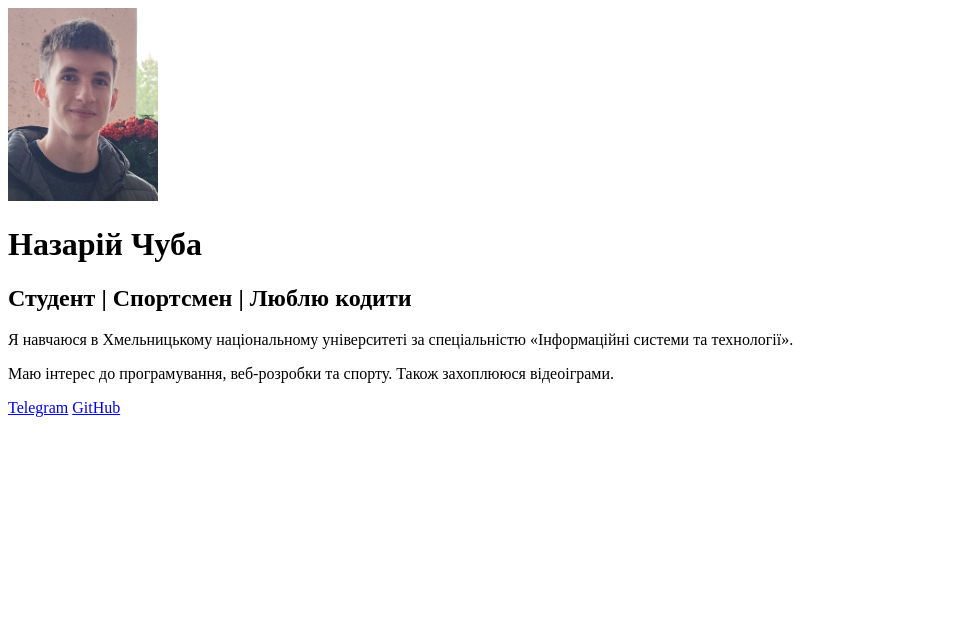
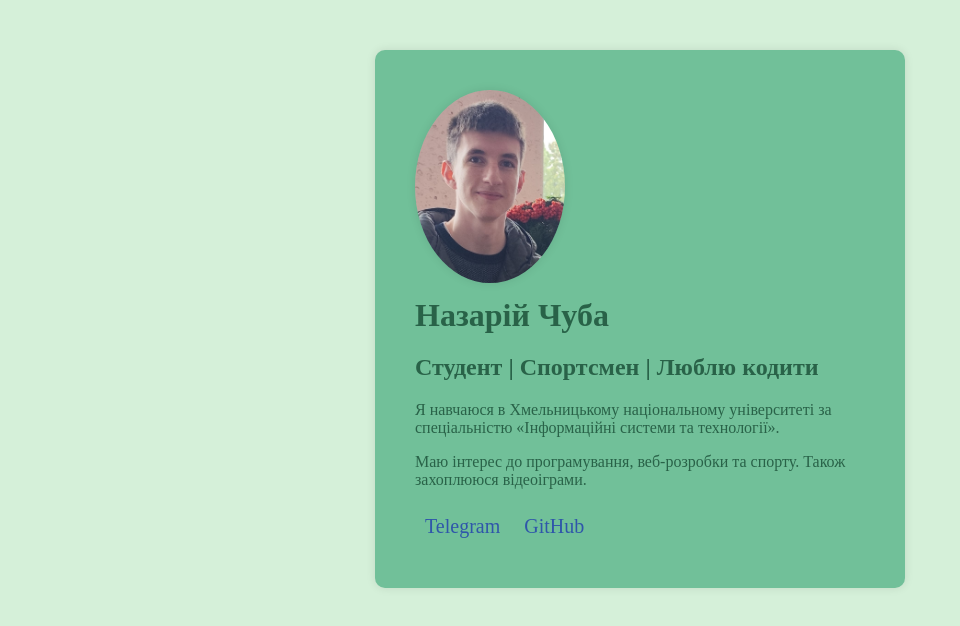
Before and after one commit to Nazariy06/My-profile, a plain HTML site: page index.html in a window 1280 px wide. Shown: the whole page, without its empty margins (0-960 px from the left). Drawn offline with Linux system fonts and the light colour scheme.

Commit message:
2 commit

```diff
--- a/index.html
+++ b/index.html
@@ -1,14 +1,10 @@
 <!DOCTYPE html>
 <html lang="uk">
 <head>
+    <link rel="stylesheet" href="style.css">
     <meta charset="UTF-8">
     <meta name="viewport" content="width=device-width, initial-scale=1.0">
     <title>Мій профіль</title>
-    <style>
-        .profile img {
-            width: 150px;
-        }
-    </style>
 </head>
 <body>
     <div class="profile">
--- /dev/null
+++ b/style.css
@@ -0,0 +1,39 @@
+body {
+    background-color: #D5F0D9;
+}
+
+.profile {
+    background: #71C099;
+    padding: 40px;
+    max-width: 450px;
+    margin: 50px auto;
+    border-radius: 10px;
+    box-shadow: 0 0 10px rgba(0, 0, 0, 0.1);
+}
+
+.profile img {
+    width: 150px;
+    border-radius: 50%;
+    box-shadow: 0 0 10px rgba(0, 0, 0, 0.1);
+}
+
+.profile h1 {
+    margin: 10px 0;
+    color: #296248;
+}
+
+.profile h2 {
+    color: #296248;
+}
+
+.profile p {
+    color: #296248;
+}
+
+.social-links a {
+    display: inline-block;
+    margin: 10px;
+    text-decoration: none;
+    color: #2f56aa;
+    font-size: 20px;
+}
```
